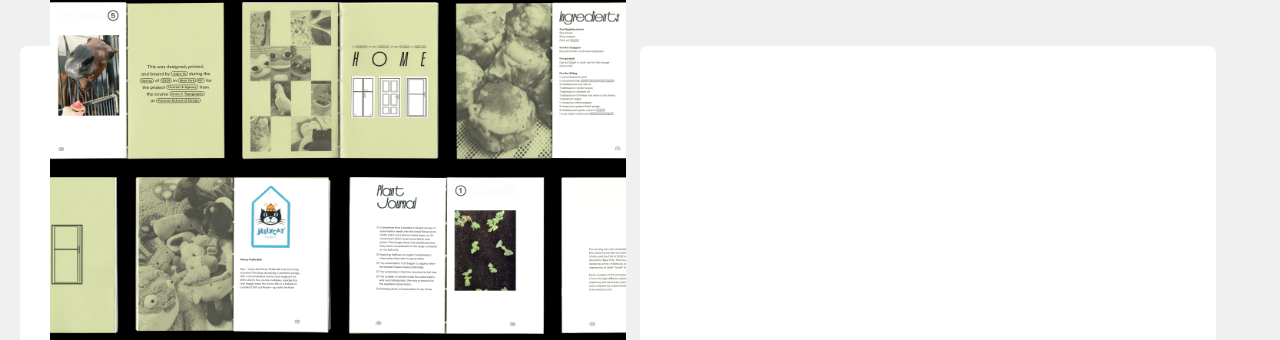
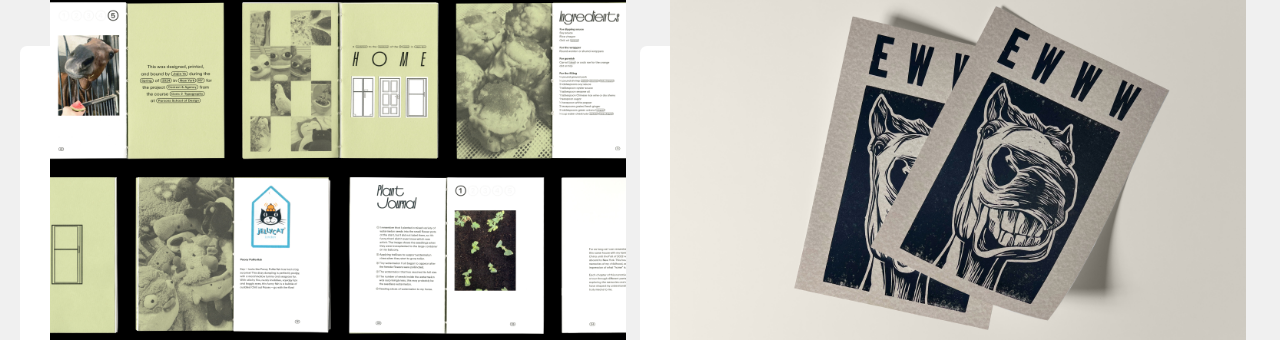
Before and after one commit to yyyzzx/yejiajin, a plain HTML site: page index.html in a window 1280 px wide. Shown: the part 1669-2009 px from the top of the page. Drawn offline with Linux system fonts and the light colour scheme.

Commit message:
Update index.html

```diff
--- a/index.html
+++ b/index.html
@@ -125,7 +125,7 @@
         <div class="card" id="pmk-2">
             <div class="img">
                 <a href="https://yyyzzx.github.io/i-was-there/">
-                    <img src="images/ewww.jpg" alt="project image">
+                    <img src="images/ew.jpg" alt="project image">
                 </a>
             </div>
             <div class="text">
```
